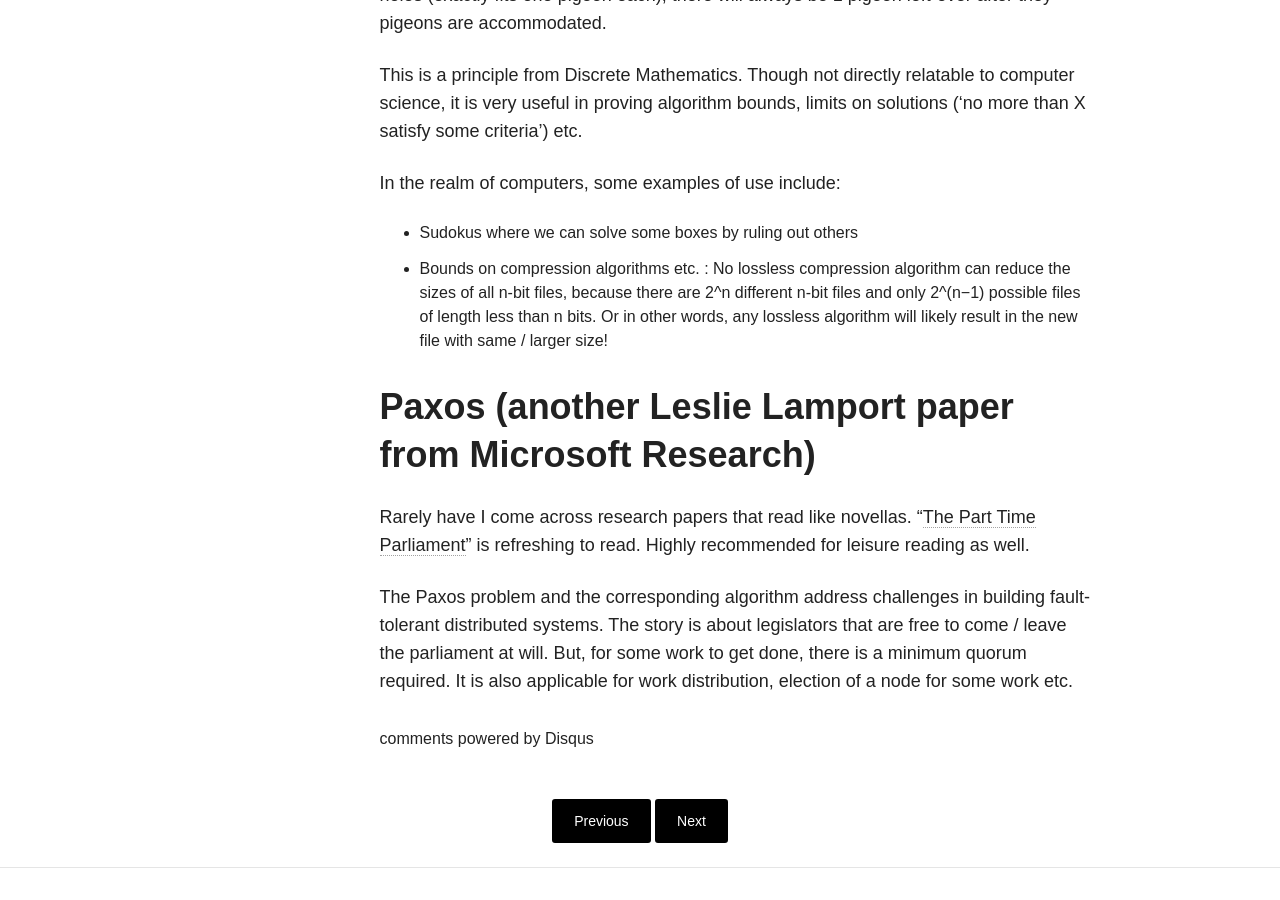
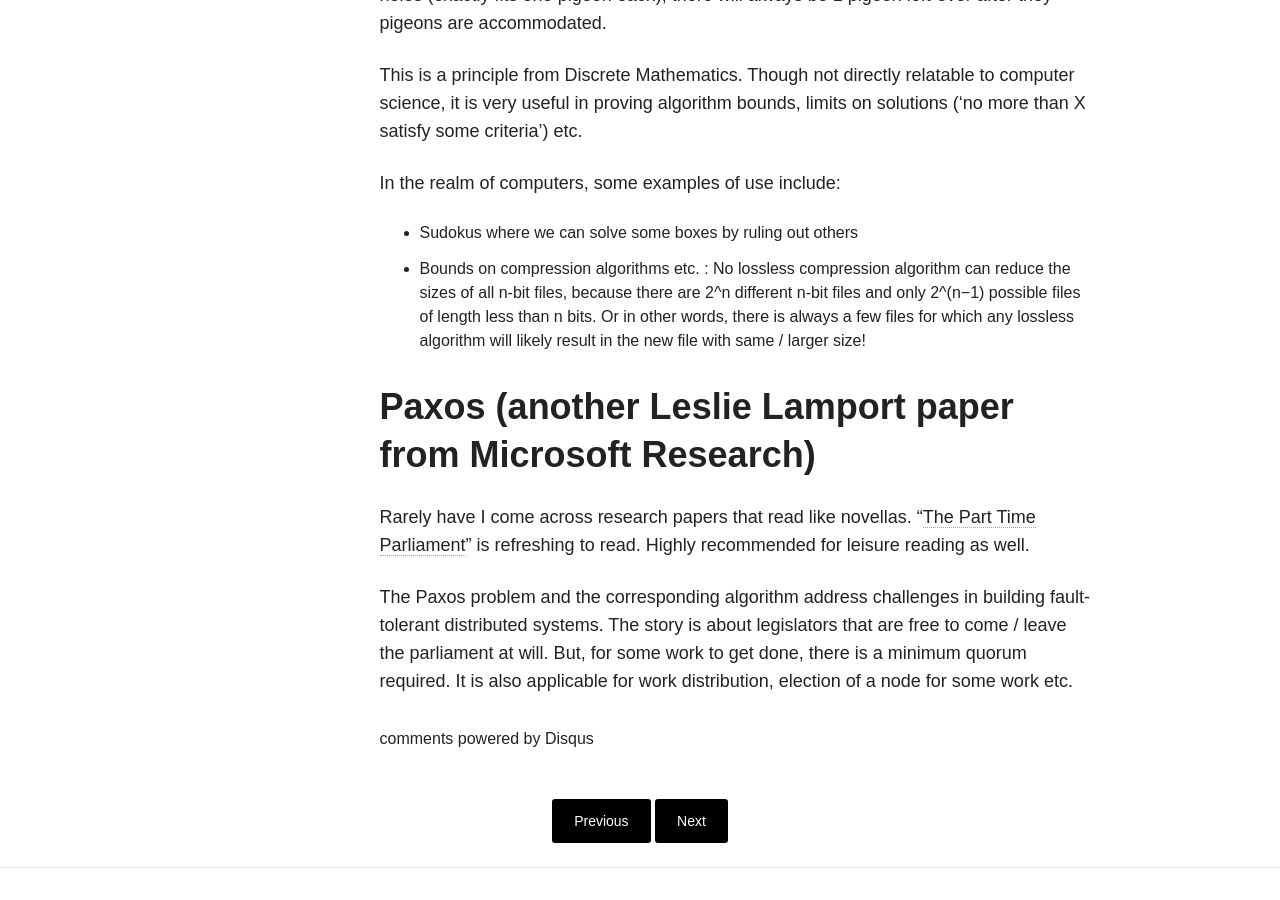
Before and after one commit to p2c2e/p2c2e.github.io, a Jekyll site: the page built from _posts/blog/2017-07-19-paradoxes.md, in a window 1280 px wide and 900 px high, scrolled down 1602 px. Built offline with Jekyll 4.4.1, drawn with Linux system fonts in a browser that asks for light colours; nearby versions of some CDN libraries; comment, search, counter and statistics services are not loaded.

Commit message:
Correction to loss algo description

```diff
--- a/_posts/blog/2017-07-19-paradoxes.md
+++ b/_posts/blog/2017-07-19-paradoxes.md
@@ -37,7 +37,7 @@ in proving algorithm bounds, limits on solutions ('no more than X satisfy some c
 In the realm of computers, some examples of use include:
 
 - Sudokus where we can solve some boxes by ruling out others
-- Bounds on compression algorithms etc. : No lossless compression algorithm can reduce the sizes of all n-bit files, because there are 2^n different n-bit files and only 2^(n−1) possible files of length less than n bits. Or in other words, any lossless algorithm will likely result in the new file with same / larger size!
+- Bounds on compression algorithms etc. : No lossless compression algorithm can reduce the sizes of all n-bit files, because there are 2^n different n-bit files and only 2^(n−1) possible files of length less than n bits. Or in other words, there is always a few files for which any lossless algorithm will likely result in the new file with same / larger size!
 
 # Paxos (another Leslie Lamport paper from Microsoft Research)
 
```
